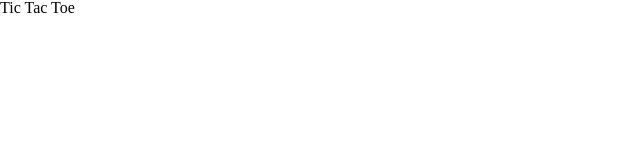
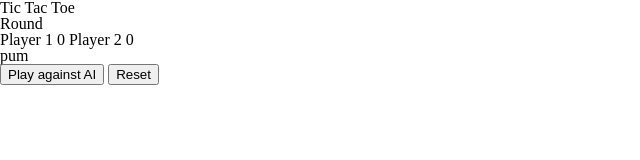
Before and after one commit to gabalbcos/tic-tac-toe, a plain HTML site: page index.html in a window 1280 px wide. Shown: the whole page, without its empty margins (0-640 px from the left). Drawn offline with Linux system fonts and the light colour scheme.

Commit message:
add html elements

```diff
--- a/index.html
+++ b/index.html
@@ -13,6 +13,21 @@
         <h1>Tic Tac Toe</h1>
     </header>
     <main>
+        <div class="main-grid">
+            <h2 class="grid-round" id="round">Round</h2>
+            <span class="grid-round-score" id="round-count"></span>
+
+            <span class="grid-player" id="player1">Player 1</span>
+            <span class="grid-player-score" id="player1-score">0</span>
+
+            <span class="grid-player" id="'player2">Player 2</span>
+            <span class="grid-player-score" id="player2-score">0</span>
+
+            <div class="board-grid">pum</div>
+
+            <button class="button-ai" id="btn-reset">Play against AI</button>
+            <button class="button-reset" id="btn-reset">Reset</button>
+        </div>
     </main>
 </body>
 <script src="./script.js"></script>
```
